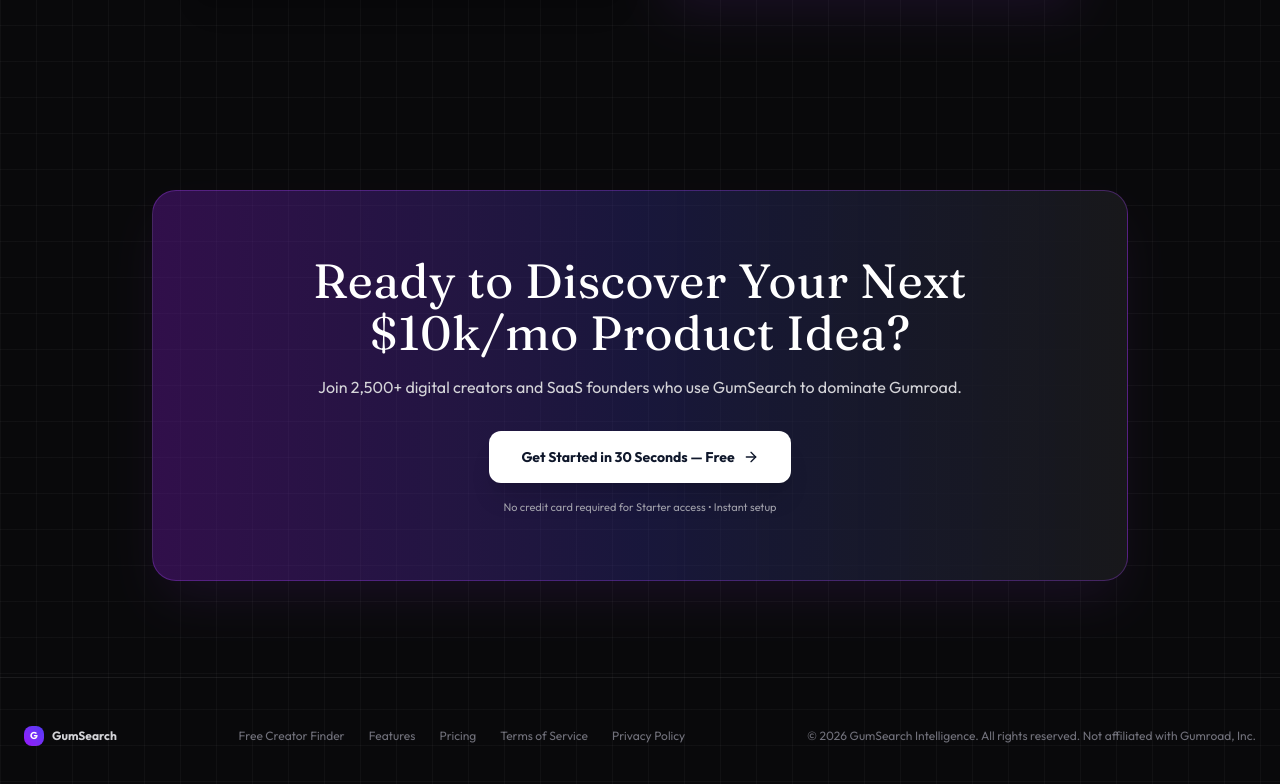
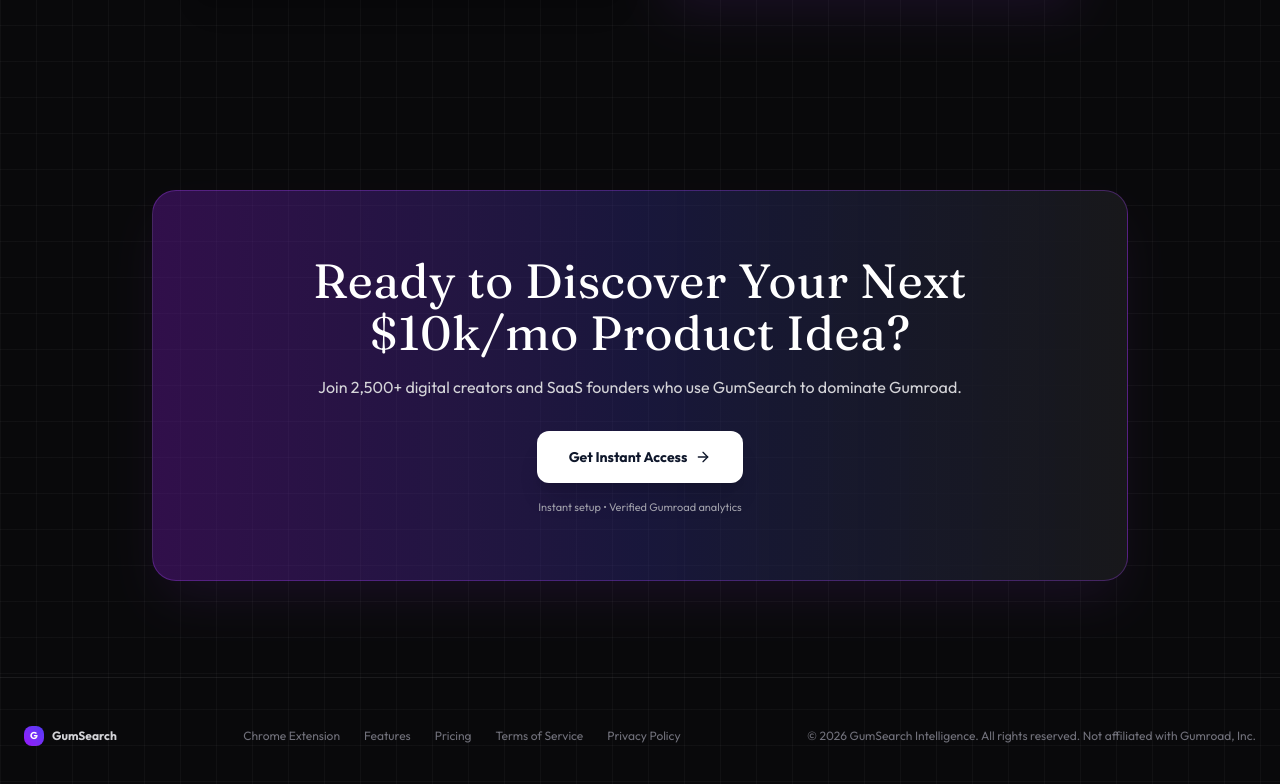
Before and after one commit to hamzaelhajjam01/gumsearch, a React (Vite) app: page / in a window 1280 px wide. Shown: the part 5915-6699 px from the top of the page. Built offline with nearby package versions, Linux system fonts and the light colour scheme; no server answers; the database is empty; a web font is replaced by a local one.

Commit message:
fix: remove Free wording from CTA button and replace Free Creator Finder in footer with Chrome Extension link

```diff
--- a/src/components/BlogPage.tsx
+++ b/src/components/BlogPage.tsx
@@ -1,4 +1,5 @@
 import React, { useState, useEffect, useMemo } from 'react';
+import { CHROME_EXTENSION_URL } from '../constants';
 import { motion, AnimatePresence } from 'framer-motion';
 import {
   Search,
@@ -285,12 +286,14 @@
                   <span>Unlock GumSearch Pro Pass ($99.99)</span>
                   <ArrowRight className="w-4 h-4" />
                 </button>
-                <button
-                  onClick={onNavigateFreeTool}
-                  className="px-6 py-3.5 bg-zinc-900 hover:bg-zinc-800 text-zinc-200 text-xs font-bold rounded-xl border border-zinc-700 transition-colors cursor-pointer"
+                <a
+                  href={CHROME_EXTENSION_URL}
+                  target="_blank"
+                  rel="noopener noreferrer"
+                  className="px-6 py-3.5 bg-zinc-900 hover:bg-zinc-800 text-zinc-200 text-xs font-bold rounded-xl border border-zinc-700 transition-colors cursor-pointer inline-flex items-center justify-center"
                 >
-                  Try Free Creator Finder
-                </button>
+                  Get Chrome Extension
+                </a>
               </div>
             </div>
 
@@ -526,7 +529,7 @@
           GumSearch
         </div>
         <div className="flex items-center gap-6">
-          <button onClick={onNavigateFreeTool} className="hover:text-zinc-300 transition-colors cursor-pointer">Free Creator Finder</button>
+          <a href={CHROME_EXTENSION_URL} target="_blank" rel="noopener noreferrer" className="hover:text-zinc-300 transition-colors cursor-pointer">Chrome Extension</a>
           <button onClick={() => {
             setSelectedSlug(null);
             window.scrollTo({ top: 0, behavior: 'smooth' });
--- a/src/components/LandingPage.tsx
+++ b/src/components/LandingPage.tsx
@@ -909,11 +909,11 @@
                 onClick={onLaunchApp}
                 className="w-full sm:w-auto px-8 py-4 bg-white hover:bg-zinc-100 text-slate-900 font-bold text-sm rounded-xl transition-all shadow-xl flex items-center justify-center gap-2 cursor-pointer"
               >
-                Get Started in 30 Seconds — Free
+                Get Instant Access
                 <ArrowRight className="w-4 h-4" />
               </motion.button>
             </div>
-            <p className="mt-4 text-[11px] text-zinc-400">No credit card required for Starter access • Instant setup</p>
+            <p className="mt-4 text-[11px] text-zinc-400">Instant setup • Verified Gumroad analytics</p>
           </div>
         </div>
       </section>
@@ -927,7 +927,7 @@
           GumSearch
         </div>
         <div className="flex items-center gap-6">
-          <button onClick={onNavigateFreeTool} className="hover:text-zinc-300 transition-colors cursor-pointer">Free Creator Finder</button>
+          <a href={CHROME_EXTENSION_URL} target="_blank" rel="noopener noreferrer" className="hover:text-zinc-300 transition-colors cursor-pointer">Chrome Extension</a>
           <a href="#bento" className="hover:text-zinc-300 transition-colors">Features</a>
           <a href="#pricing" className="hover:text-zinc-300 transition-colors">Pricing</a>
           <button onClick={() => onNavigateLegal?.('terms')} className="hover:text-zinc-300 transition-colors cursor-pointer">Terms of Service</button>
```
